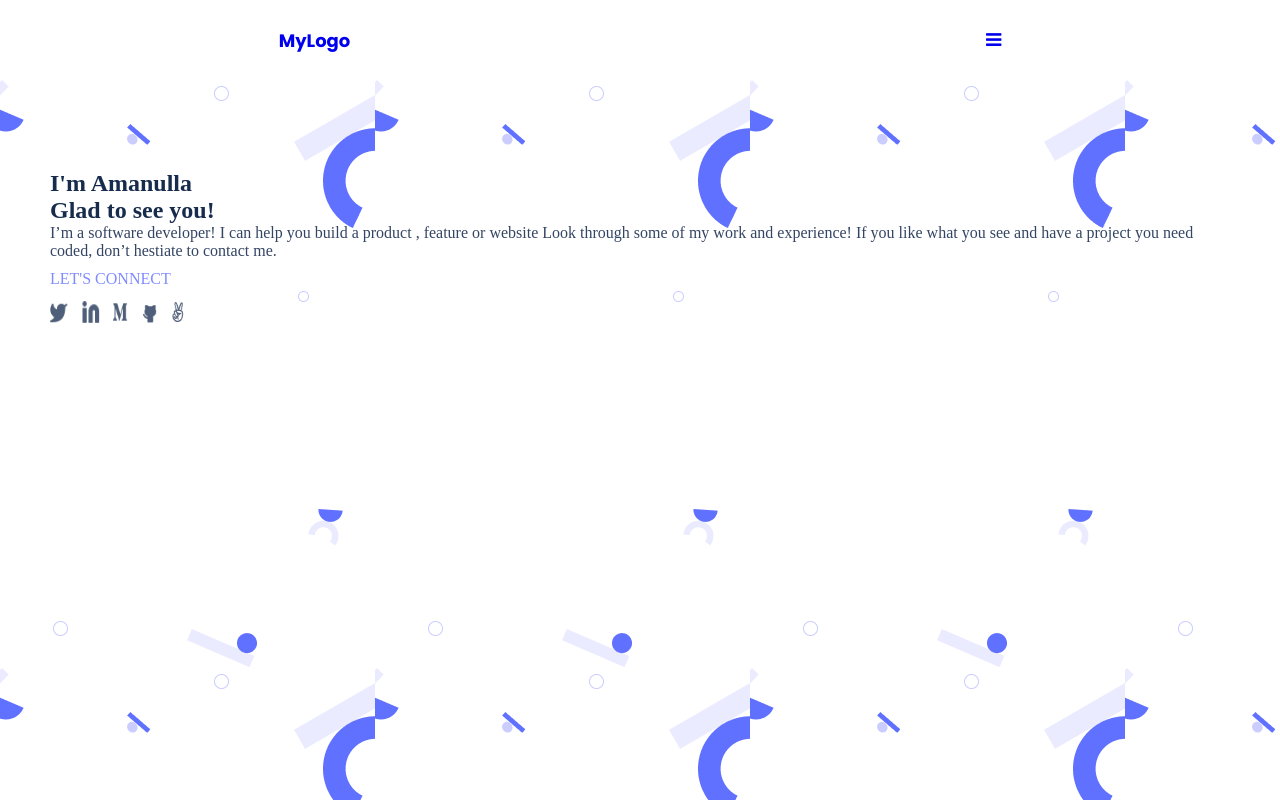
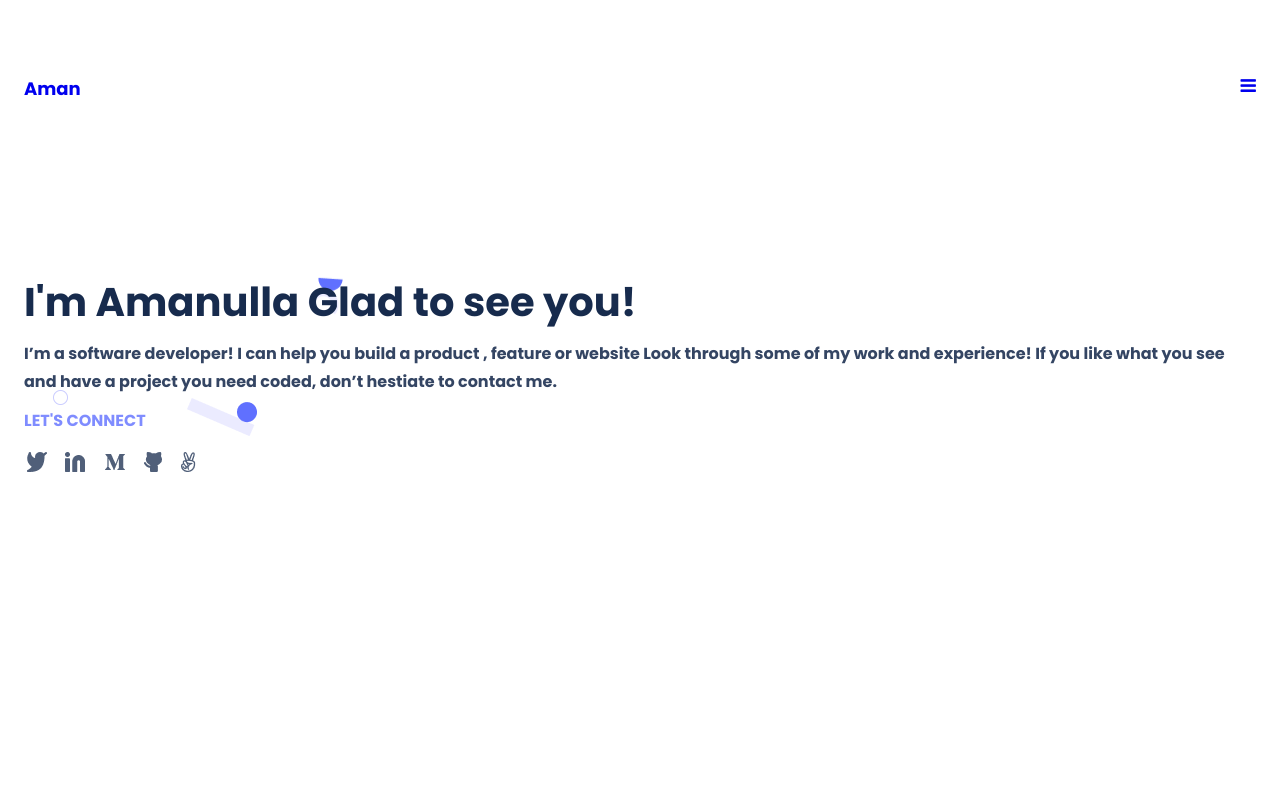
Before and after one commit to Amanulla/Portfolio, a website: page index.html in a window 1280 px wide. Drawn offline with Linux system fonts and the light colour scheme.

Commit message:
Done few changes in index and style files and added few images

```diff
--- a/index.html
+++ b/index.html
@@ -9,32 +9,27 @@
     <link rel="preconnect" href="https://fonts.googleapis.com">
     <link rel="preconnect" href="https://fonts.gstatic.com" crossorigin>
     <link href="https://fonts.googleapis.com/css2?family=Poppins:wght@700&display=swap" rel="stylesheet">
-    <title>Portfolio</title>
+    <link rel="preconnect" href="https://fonts.googleapis.com">
+    <title>Aman's Portfolio</title>
 </head>
 <body class="background">
     <header class="navbar">
-        <div class="logo">
-          <a href="#">MyLogo</a>
-        </div>
-        <div>
-          <a href="#">
-            <i class="fa fa-bars"></i>
-          </a>
-        </div>
+      <div class="logo">
+        <a href="#">Aman</a>
+      </div>
+      <div class="menu">
+        <a href="#"><i class="fa fa-bars"></i></a>
+      </div>
     </header>
     <section class="onscreen">
-      <h1 class="bold">I'm Amanulla </h1>
-      <h1 class="bold">Glad to see you!</h1>
-        <p>I’m a software developer! I can help you build a product , feature or website Look through some of my work and experience! If you like what you see and have a project you need coded, don’t hestiate to contact me.</p>
-
-        <p class="next-color">LET'S CONNECT</p>
-        <div class="image">
-          <img class="item" src="images/twitter.png" alt="twitter image">
-          <img class="item" src="images/linkedin.PNG" alt="linkedin image">
-          <img class="item" src="images/medium.jpg" alt="medium image">
-          <img class="item" src="images/github.jpg" alt="github image">
-          <img class="item" src="images/Vector.png" alt="vector image">
-        </div>
+      <h1 class="bold">I'm Amanulla Glad to see you!</h1>
+      <p class="customise">I’m a software developer! I can help you build a product , feature or website Look through some of my work and experience! If you like what you see and have a project you need coded, don’t hestiate to contact me.</p>
+      <p class="next-color">LET'S CONNECT</p>
+      <img id="twitter" src="images/img_trans.gif" width="1" height="1">
+      <img id="linkedin" src="images/img_trans.gif" width="1" height="1">
+      <img id="medium" src="images/img_trans.gif" width="1" height="1">
+      <img id="github" src="images/img_trans.gif" width="1" height="1">
+      <img id="victory" src="images/img_trans.gif" width="1" height="1">
     </section>
 </body>
 </html>
--- a/style.css
+++ b/style.css
@@ -6,73 +6,124 @@
   margin: 0;
 }
 
-.background {
-  background-image: url("images/header-shapes-mobile.png");
-  background-position: 0% 100%;
+body {
+  font-family: 'Poppins', sans-serif;
+  background-color:white;
+  margin: 0;
+  overflow-x: hidden;
+}
+
+header {
+  position: fixed;
+  top: 0;
+  width: 100%;
+  z-index: 1;
 }
 
 .navbar {
   background-color: white;
-  color: #6070ff;
+  color: #6070FF;
   display: flex;
-  justify-content: space-around;
+  justify-content:space-between;
   align-items: center;
   font-size: 18px;
-  height: 80px;
+  height: 140px;
+  padding: 85px 0px;
+}
+
+body.active {
+  overflow-y: hidden;
+}
+
+.bold {
+  font-size: 40px;
+  font-weight: 700;
+  line-height: 52px;
+  color: #172B4D;
+  padding: 206px 24px 0;
 }
 
 .logo {
-  font-family: 'Poppins', sans-serif;
-  width: 150px;
+  width: 76px;
   height: 20px;
+  text-decoration: none;
   font-weight: 700;
   font-size: 18px;
-  display: flex;
-  align-items: center;
-  text-align: center;
+  color:  #6070FF;
+  padding-left: 24px;
 }
 
-.bold {
-  color: #172b4d;
+.menu {
+  padding-right: 24px;
 }
 
-p {
+.logo:hover {
+  transform: scale(1.1);
+}
+
+.customise {
+  font-size: 16px;
+  line-height: 28px;
   color: #344563;
+  margin: 12px 24px;
 }
 
 .next-color {
-  color: #7f8cff;
   font-size: 16px;
   font-weight: 500;
-  margin-top: 10px;
+  color: #7F8CFF;;
+  margin-left: 24px;
+  margin-bottom: 12px;
+}
+
+#twitter {
+  width: 36px;
+  height: 35px;
+  background: url(images/sprite.PNG) 0 0;
+  margin-left: 24px;
+}
+
+#linkedin {
+  width: 36px;
+  height: 35px;
+  background: url(images/sprite.PNG) -35px 0;
+  margin-left: -5px;
+}
+
+#medium {
+  width: 36px;
+  height: 35px;
+  background: url(images/sprite.PNG) -70px 0;
+  margin-left: -5px;
+}
+
+#github {
+  width: 36px;
+  height: 35px;
+  background: url(images/sprite.PNG) -105px 0;
+  margin-left: -5px;
+}
+
+#victory {
+  width: 36px;
+  height: 35px;
+  background: url(images/sprite.PNG) -140px 0;
+  background-color: transparent;
+  margin-left: -5px;
+}
+
+.background {
+  background-image: url("images/header-shapes-mobile.png");
+  background-repeat: no-repeat;
+  background-position: 0% 150%;
+  padding-top: 70px;
 }
 
 .navbar a {
   text-decoration: none;
 }
 
-.background-image {
-  padding-top: 70px;
-}
-
-.onscreen {
-  text-align: left;
-  position: absolute;
-  font-size: 16px;
-  margin: 90px 50px 20px 50px;
-}
-
 .container {
   display: flex;
-  width: 50%;
+  width: 100%;
 }
-
-.image {
-  display: flex;
-  margin: 12px -5px;
-}
-
-.item {
-  width: 30px;
-  height: 25px;
-}
```
Also changed, not shown: images/back-color.PNG (added), images/img_trans.gif (added), images/sprite.PNG (added).
